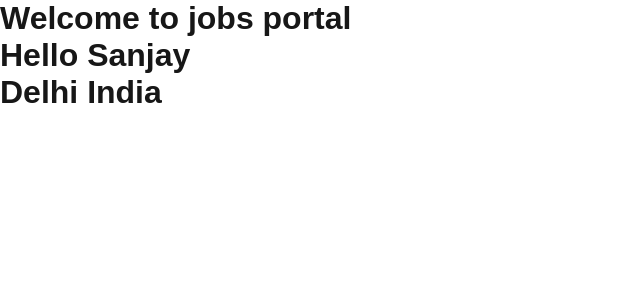
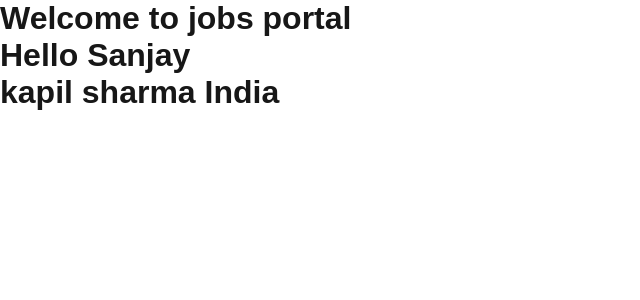
Before and after one commit to sanjaygupta2310/education, a Next.js app: page / in a window 1280 px wide. Shown: the top 300 px of the page, without its empty margins (0-640 px from the left). Built offline with nearby package versions, Linux system fonts and the light colour scheme.

Commit message:
"commit first"

```diff
--- a/src/app/page.js
+++ b/src/app/page.js
@@ -5,7 +5,7 @@ export default function Home() {
 
      <h1>Welcome to jobs portal</h1>
      <h1>Hello Sanjay</h1>
-     <h1>Delhi India</h1>
+     <h1>kapil sharma India</h1>
     </div>
   );
 }
```
